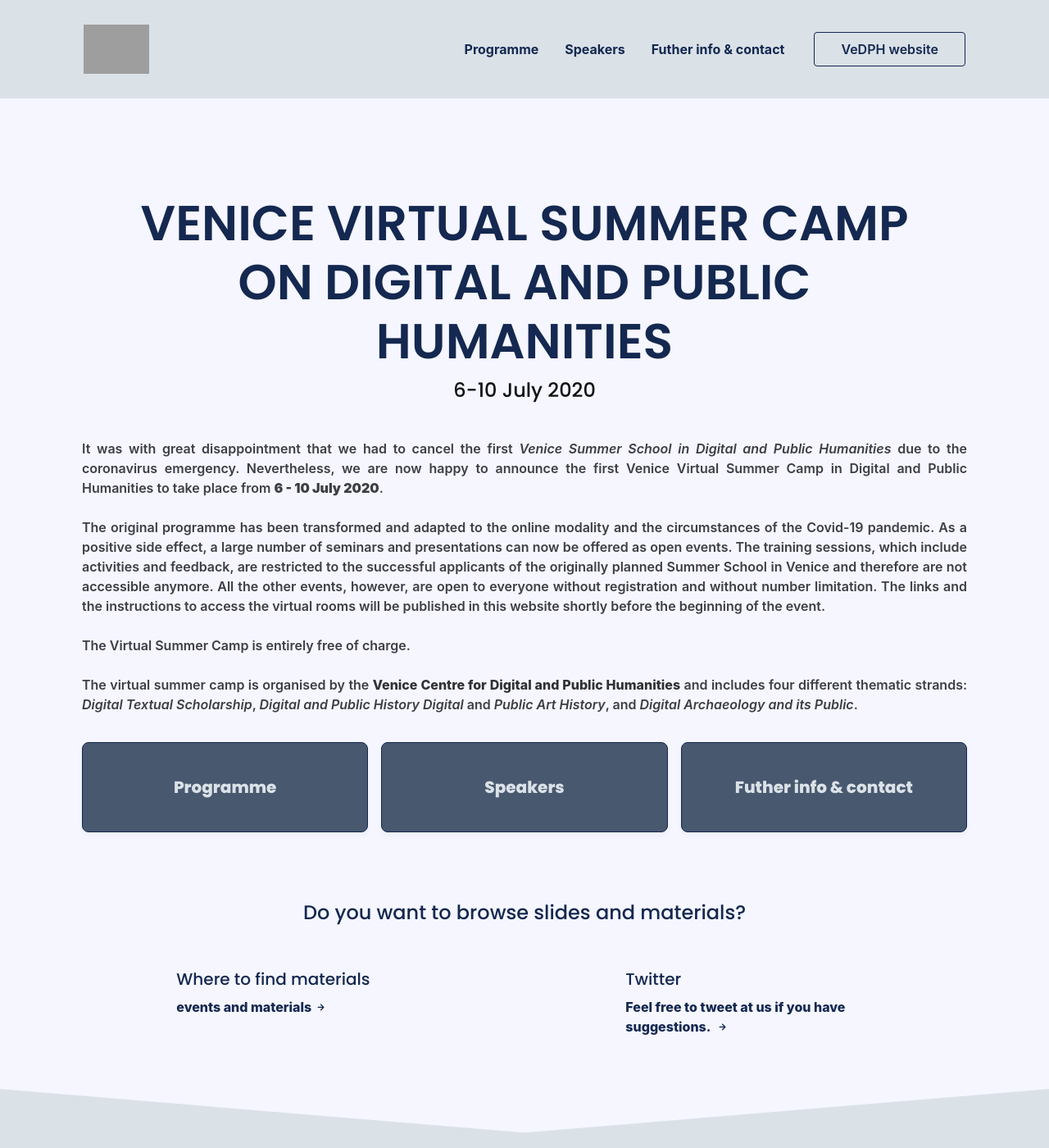
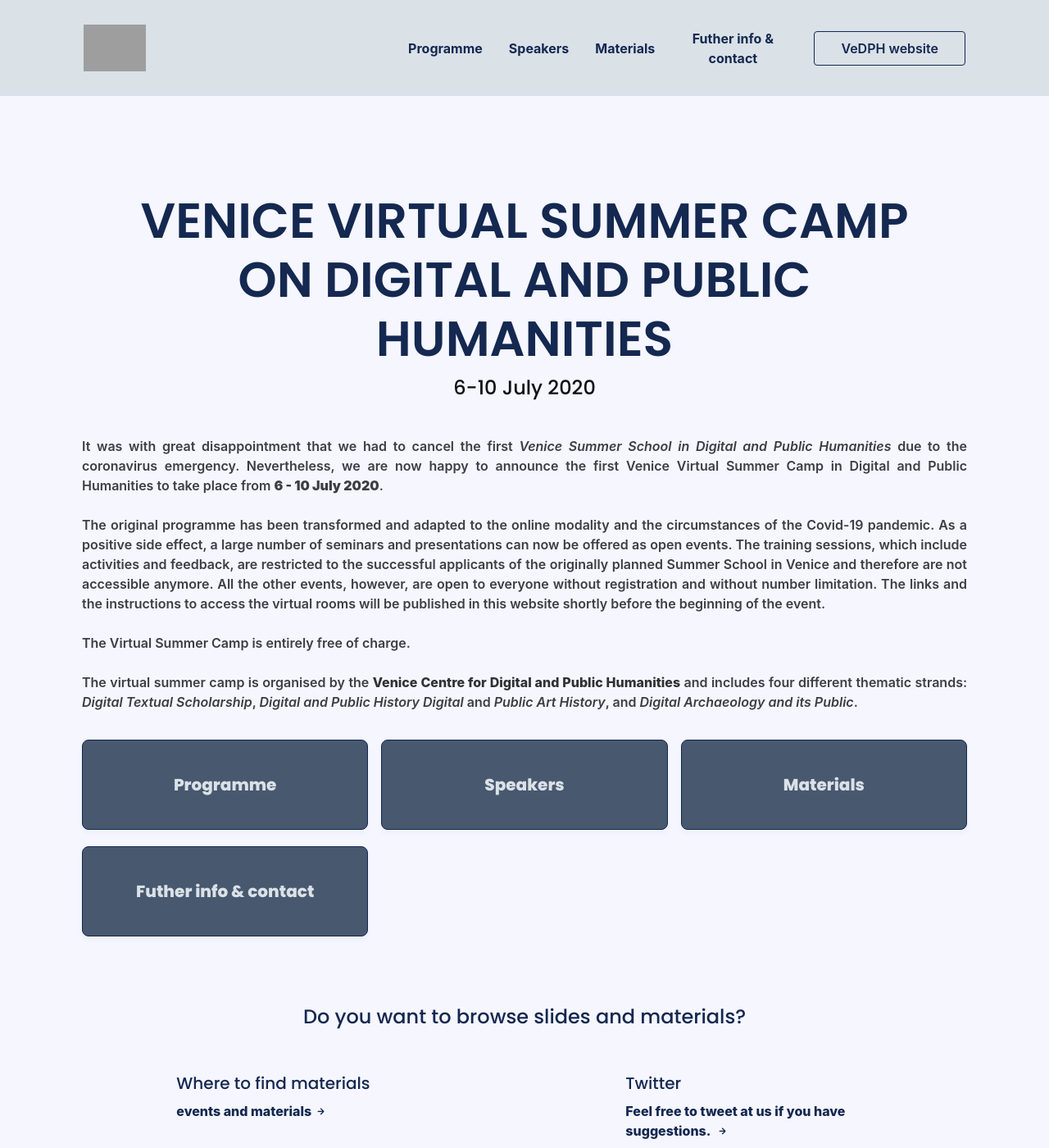
Before and after one commit to vedph/summercamp, a Jekyll site: the page built from index.html, in a window 1280 px wide and 1400 px high. Shown: the whole window at 82% size. Built offline with Jekyll 4.4.1, drawn with Linux system fonts in a browser that asks for light colours; nearby versions of some CDN libraries; some web fonts are replaced; grey boxes are pictures that could not be loaded.

Commit message:
Add menu item for materials and tools

```diff
--- a/_config.yml
+++ b/_config.yml
@@ -44,7 +44,7 @@ instagram_username:
 nav_button: VeDPH website
 nav_button_link: https://www.unive.it/vedph
 
-main_categories: [ programme, speakers, infocontacts ]
+main_categories: [ programme, speakers, materials, infocontacts ]
 
 # Build settings
 theme: minima
```
